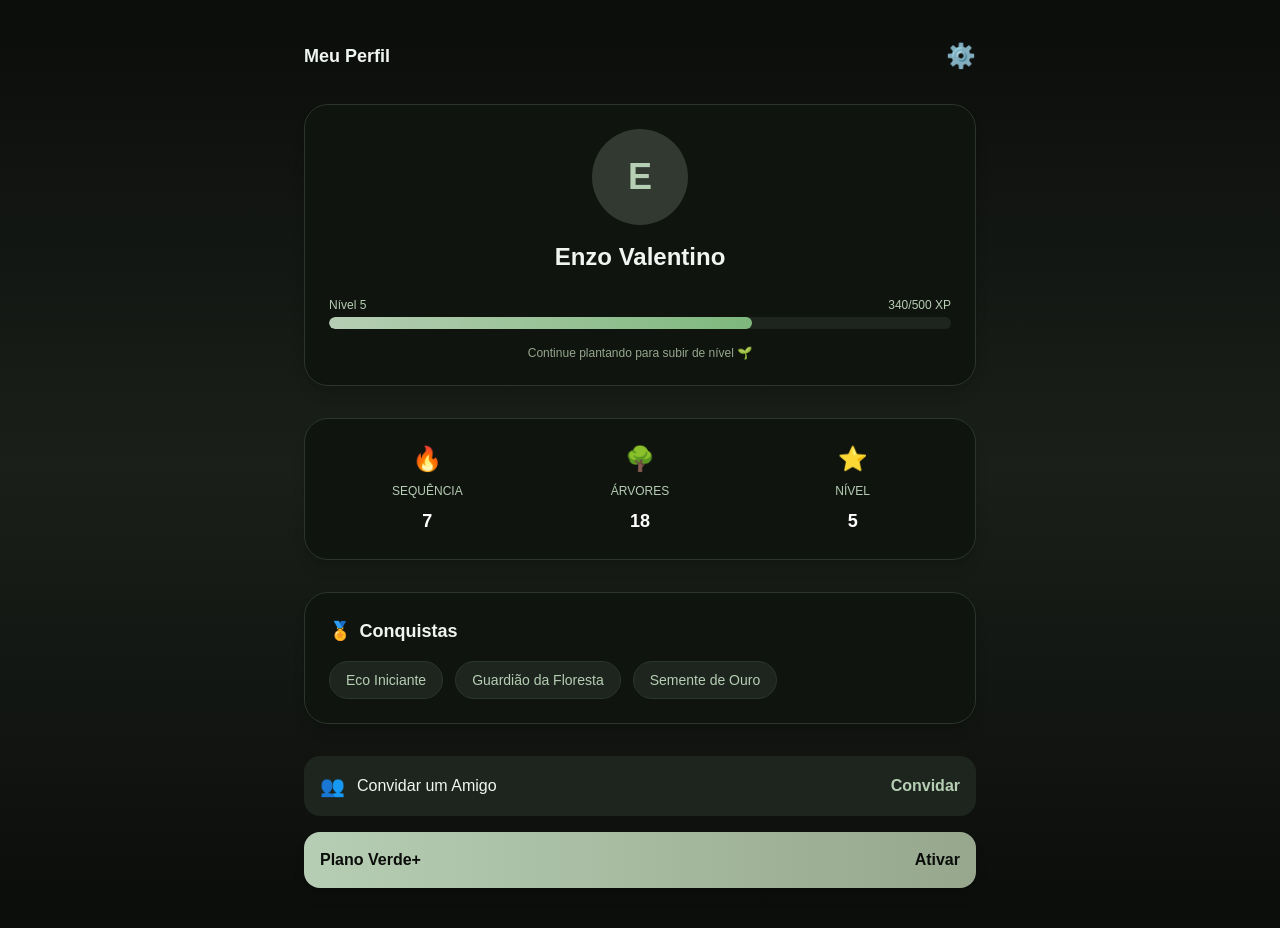
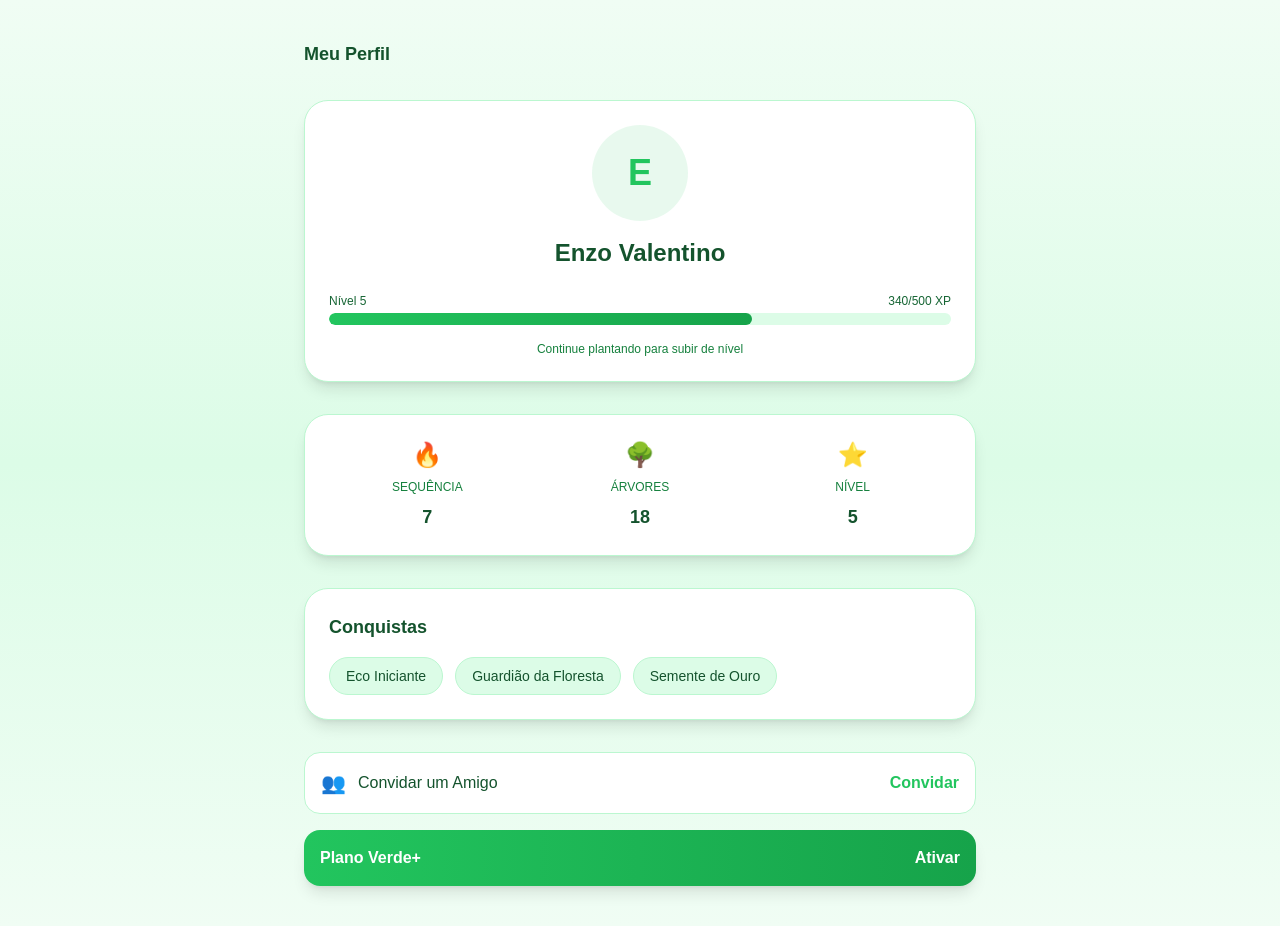
Before and after one commit to GabrielCM26/hackathon-interna, a Next.js app: page /profile in a window 1280 px wide. Built offline with nearby package versions, Linux system fonts and the light colour scheme.

Commit message:
treecard-profile

```diff
--- a/src/components/TreeCard.jsx
+++ /dev/null
@@ -1,57 +0,0 @@
-export default function TreeCard({ species, location, plantedAt }) {
-  return (
-    <article className="font-sans bg-[#d9e9cf] text-[#594236] rounded-2xl shadow-lg p-6 flex flex-col gap-4 max-w-md">
-      <header className="flex items-center gap-3">
-        <span className="flex h-12 w-12 items-center justify-center rounded-2xl bg-white text-2xl" aria-hidden="true">
-          🌳
-        </span>
-        <div>
-          <h3 className="text-xl font-semibold leading-tight">{species}</h3>
-          <p className="text-sm text-[#96a78d]">Uma conquista que dá sombra ao futuro.</p>
-        </div>
-      </header>
-      <dl className="grid grid-cols-1 sm:grid-cols-2 gap-4 text-sm">
-        <div className="flex items-start gap-3">
-          <svg
-            className="h-5 w-5 text-[#96a78d] mt-0.5"
-            viewBox="0 0 24 24"
-            fill="none"
-            stroke="currentColor"
-            strokeWidth="1.5"
-            strokeLinecap="round"
-            strokeLinejoin="round"
-            aria-hidden="true"
-          >
-            <path d="M12 21s-6-4.35-6-9a6 6 0 1 1 12 0c0 4.65-6 9-6 9z" />
-            <circle cx="12" cy="12" r="2.5" />
-          </svg>
-          <div>
-            <dt className="uppercase tracking-wide text-xs text-[#96a78d]">Local</dt>
-            <dd className="text-base font-medium">{location}</dd>
-          </div>
-        </div>
-        <div className="flex items-start gap-3">
-          <svg
-            className="h-5 w-5 text-[#96a78d] mt-0.5"
-            viewBox="0 0 24 24"
-            fill="none"
-            stroke="currentColor"
-            strokeWidth="1.5"
-            strokeLinecap="round"
-            strokeLinejoin="round"
-            aria-hidden="true"
-          >
-            <rect x="3.5" y="4" width="17" height="17" rx="2" />
-            <path d="M8 3.5v4" />
-            <path d="M16 3.5v4" />
-            <path d="M3.5 11h17" />
-          </svg>
-          <div>
-            <dt className="uppercase tracking-wide text-xs text-[#96a78d]">Plantada em</dt>
-            <dd className="text-base font-medium">{plantedAt}</dd>
-          </div>
-        </div>
-      </dl>
-    </article>
-  );
-}
--- a/src/pages/profile.js
+++ b/src/pages/profile.js
@@ -21,75 +21,69 @@ export default function Profile() {
   };
 
   return (
-    <main className="min-h-screen bg-gradient-to-b from-[#0b0d0a] via-[#1a1f1a] to-[#0b0d0a] text-[#f1f5f2] flex flex-col items-center px-6 py-10 font-sans">
+    <main className="min-h-screen bg-gradient-to-b from-[#f0fdf4] via-[#dcfce7] to-[#f0fdf4] text-[#1f2937] flex flex-col items-center px-6 py-10 font-sans">
       {/* Header */}
       <header className="w-full max-w-2xl flex items-center justify-between mb-8">
-        <h1 className="text-lg font-semibold">Meu Perfil</h1>
-        <button
-          className="text-[#b6ceb4] hover:text-white transition text-2xl"
-          aria-label="Configurações"
-        >
-          ⚙️
-        </button>
+        <h1 className="text-lg font-semibold text-[#14532d]">Meu Perfil</h1>
       </header>
 
       {/* Profile Card */}
-      <section className="w-full max-w-2xl bg-[#10140f] rounded-3xl shadow-lg p-6 flex flex-col items-center border border-[#2b352b]">
-        <div className="w-24 h-24 rounded-full bg-[#b6ceb4]/20 flex items-center justify-center text-4xl font-bold text-[#b6ceb4] mb-4">
+      <section className="w-full max-w-2xl bg-white rounded-3xl shadow-lg p-6 flex flex-col items-center border border-[#bbf7d0]">
+        <div className="w-24 h-24 rounded-full bg-[#22c55e]/10 flex items-center justify-center text-4xl font-bold text-[#22c55e] mb-4">
           {user.name.charAt(0).toUpperCase()}
         </div>
-        <h2 className="text-2xl font-semibold">{user.name}</h2>
-        <p className="text-sm text-[#b6ceb4] mb-6">{user.email}</p>
+        <h2 className="text-2xl font-semibold text-[#14532d]">{user.name}</h2>
+        <p className="text-sm text-[#166534] mb-6">{user.email}</p>
 
         {/* XP Progress */}
         <div className="w-full mb-4">
-          <div className="flex justify-between text-xs text-[#b6ceb4] mb-1">
+          <div className="flex justify-between text-xs text-[#166534] mb-1">
             <span>Nível {user.level}</span>
             <span>
               {xp}/{nextLevelXP} XP
             </span>
           </div>
-          <div className="w-full bg-[#1e251f] rounded-full h-3 overflow-hidden">
+          <div className="w-full bg-[#dcfce7] rounded-full h-3 overflow-hidden">
             <div
-              className="bg-gradient-to-r from-[#b6ceb4] to-[#7eb87d] h-3 rounded-full transition-all duration-700"
+              className="bg-gradient-to-r from-[#22c55e] to-[#16a34a] h-3 rounded-full transition-all duration-700"
               style={{ width: `${progress}%` }}
             ></div>
           </div>
         </div>
-        <p className="text-xs text-[#96a78d]">
-          Continue plantando para subir de nível 🌱
+        <p className="text-xs text-[#15803d]">
+          Continue plantando para subir de nível
         </p>
       </section>
 
       {/* Stats */}
-      <section className="w-full max-w-2xl bg-[#10140f] rounded-3xl mt-8 p-6 shadow-lg border border-[#2b352b] grid grid-cols-3 gap-4 text-center">
+      <section className="w-full max-w-2xl bg-white rounded-3xl mt-8 p-6 shadow-lg border border-[#bbf7d0] grid grid-cols-3 gap-4 text-center">
         <div className="flex flex-col items-center gap-2">
           <span className="text-2xl">🔥</span>
-          <p className="text-xs text-[#b6ceb4] uppercase">Sequência</p>
-          <span className="text-lg font-bold text-white">{user.streak}</span>
+          <p className="text-xs text-[#15803d] uppercase">Sequência</p>
+          <span className="text-lg font-bold text-[#14532d]">{user.streak}</span>
         </div>
         <div className="flex flex-col items-center gap-2">
           <span className="text-2xl">🌳</span>
-          <p className="text-xs text-[#b6ceb4] uppercase">Árvores</p>
-          <span className="text-lg font-bold text-white">{user.trees}</span>
+          <p className="text-xs text-[#15803d] uppercase">Árvores</p>
+          <span className="text-lg font-bold text-[#14532d]">{user.trees}</span>
         </div>
         <div className="flex flex-col items-center gap-2">
           <span className="text-2xl">⭐</span>
-          <p className="text-xs text-[#b6ceb4] uppercase">Nível</p>
-          <span className="text-lg font-bold text-white">{user.level}</span>
+          <p className="text-xs text-[#15803d] uppercase">Nível</p>
+          <span className="text-lg font-bold text-[#14532d]">{user.level}</span>
         </div>
       </section>
 
       {/* Badges */}
-      <section className="w-full max-w-2xl bg-[#10140f] rounded-3xl mt-8 p-6 shadow-lg border border-[#2b352b]">
-        <h3 className="text-lg font-semibold mb-4 flex items-center gap-2">
-          🏅 <span>Conquistas</span>
+      <section className="w-full max-w-2xl bg-white rounded-3xl mt-8 p-6 shadow-lg border border-[#bbf7d0]">
+        <h3 className="text-lg font-semibold mb-4 flex items-center gap-2 text-[#14532d]">
+          <span>Conquistas</span>
         </h3>
         <div className="flex flex-wrap gap-3">
           {user.badges.map((badge, index) => (
             <div
               key={index}
-              className="bg-[#1e251f] text-[#b6ceb4] px-4 py-2 rounded-full text-sm font-medium border border-[#2b352b] hover:bg-[#2b352b] transition"
+              className="bg-[#dcfce7] text-[#14532d] px-4 py-2 rounded-full text-sm font-medium border border-[#bbf7d0] hover:bg-[#bbf7d0] transition"
             >
               {badge}
             </div>
@@ -99,15 +93,15 @@ export default function Profile() {
 
       {/* Actions */}
       <section className="w-full max-w-2xl mt-8 flex flex-col gap-4">
-        <button className="flex justify-between items-center bg-[#1e251f] rounded-2xl p-4 hover:bg-[#2b352b] transition">
+        <button className="flex justify-between items-center bg-white rounded-2xl p-4 border border-[#bbf7d0] hover:border-[#86efac] transition">
           <div className="flex items-center gap-3">
             <span className="text-xl">👥</span>
-            <span>Convidar um Amigo</span>
+            <span className="text-[#14532d]">Convidar um Amigo</span>
           </div>
-          <span className="text-[#b6ceb4] font-semibold">Convidar</span>
+          <span className="text-[#22c55e] font-semibold">Convidar</span>
         </button>
 
-        <button className="flex justify-between items-center bg-gradient-to-r from-[#b6ceb4] to-[#96a78d] rounded-2xl p-4 text-[#0b0d0a] font-semibold shadow-lg hover:opacity-90 transition">
+        <button className="flex justify-between items-center bg-gradient-to-r from-[#22c55e] to-[#16a34a] rounded-2xl p-4 text-white font-semibold shadow-lg hover:opacity-90 transition">
           <span>Plano Verde+</span>
           <span>Ativar</span>
         </button>
```
